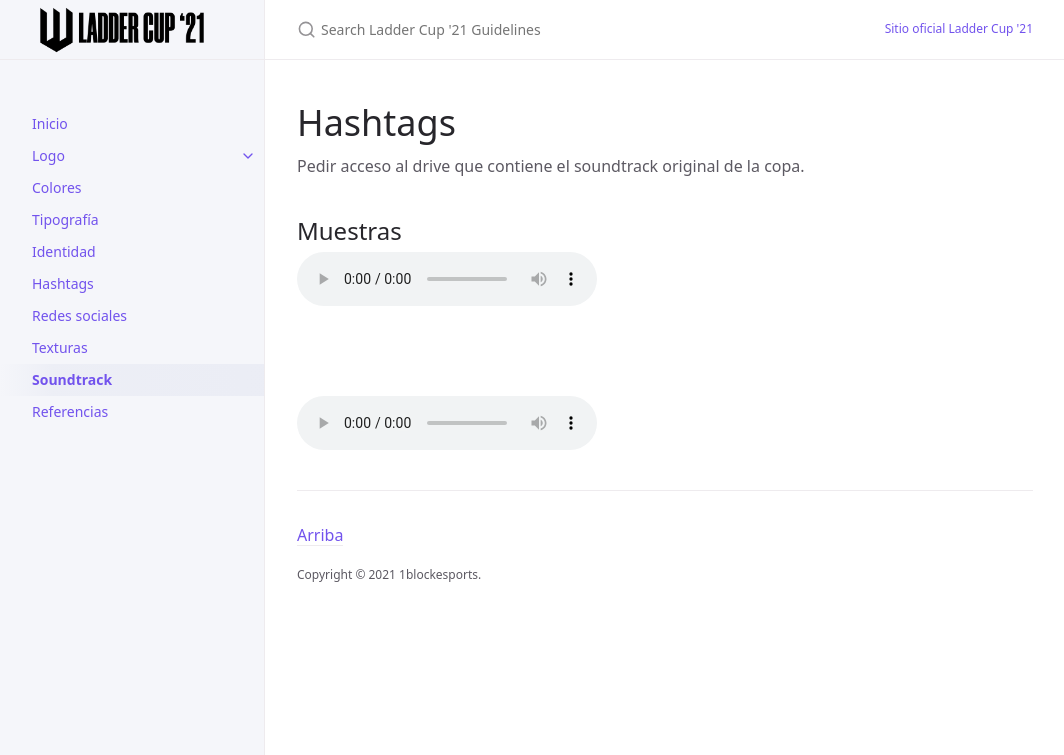
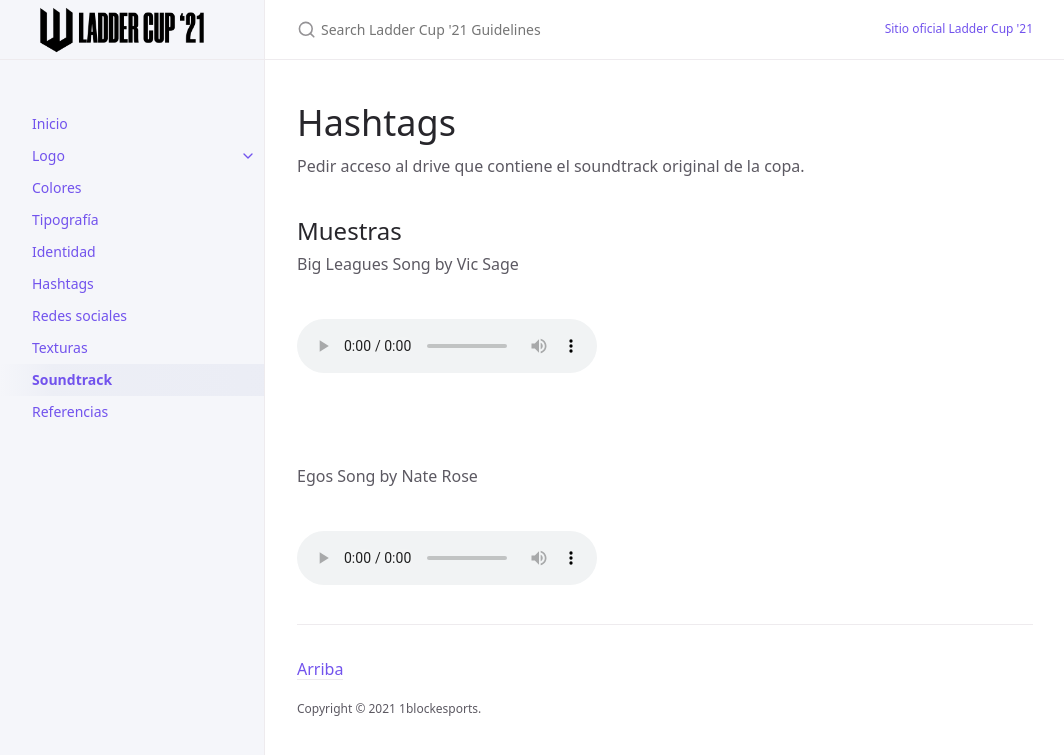
Before and after one commit to 1blockesports/laddercup-guidelines, a Jekyll site: the page built from docs/ost.md, in a window 1280 px wide. Shown: the top 755 px of the page, without its empty margins (107-1171 px from the left). Built offline with Jekyll 4.4.1, drawn with Linux system fonts in a browser that asks for light colours.

Commit message:
Update ost.md

```diff
--- a/docs/ost.md
+++ b/docs/ost.md
@@ -11,14 +11,14 @@
 
 ## Muestras
 
+Big Leagues Song by Vic Sage<br><br>
 <audio controls>
   <source src="../../assets/audio/big-leagues.mp3" type="audio/mpeg">
-  Your browser does not support the audio tag.
 </audio>
 <br>
 <br>
 
+Egos Song by Nate Rose<br><br>
 <audio controls>
   <source src="../../assets/audio/egos.mp3" type="audio/mpeg">
-  Your browser does not support the audio tag.
 </audio>
```
